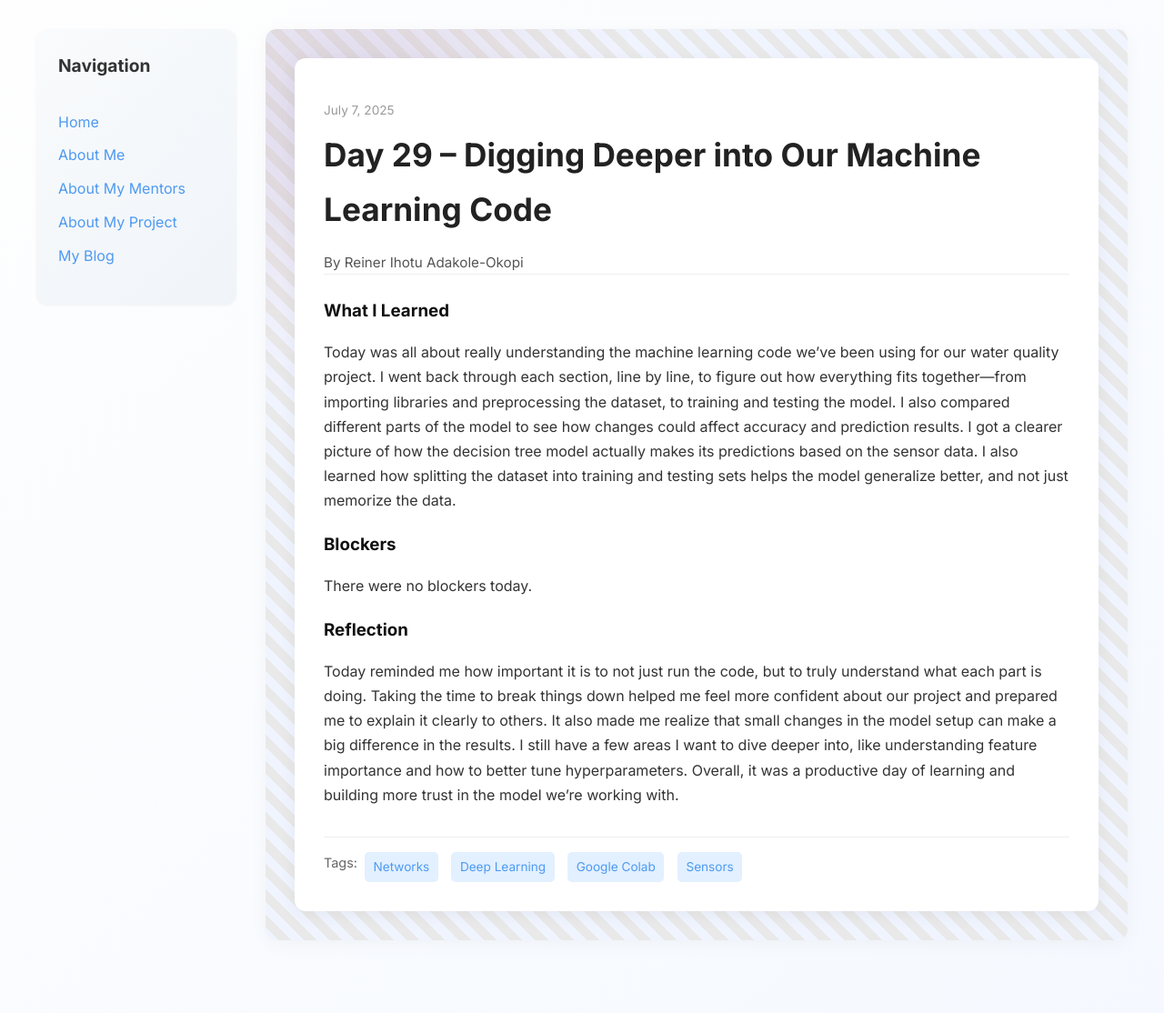
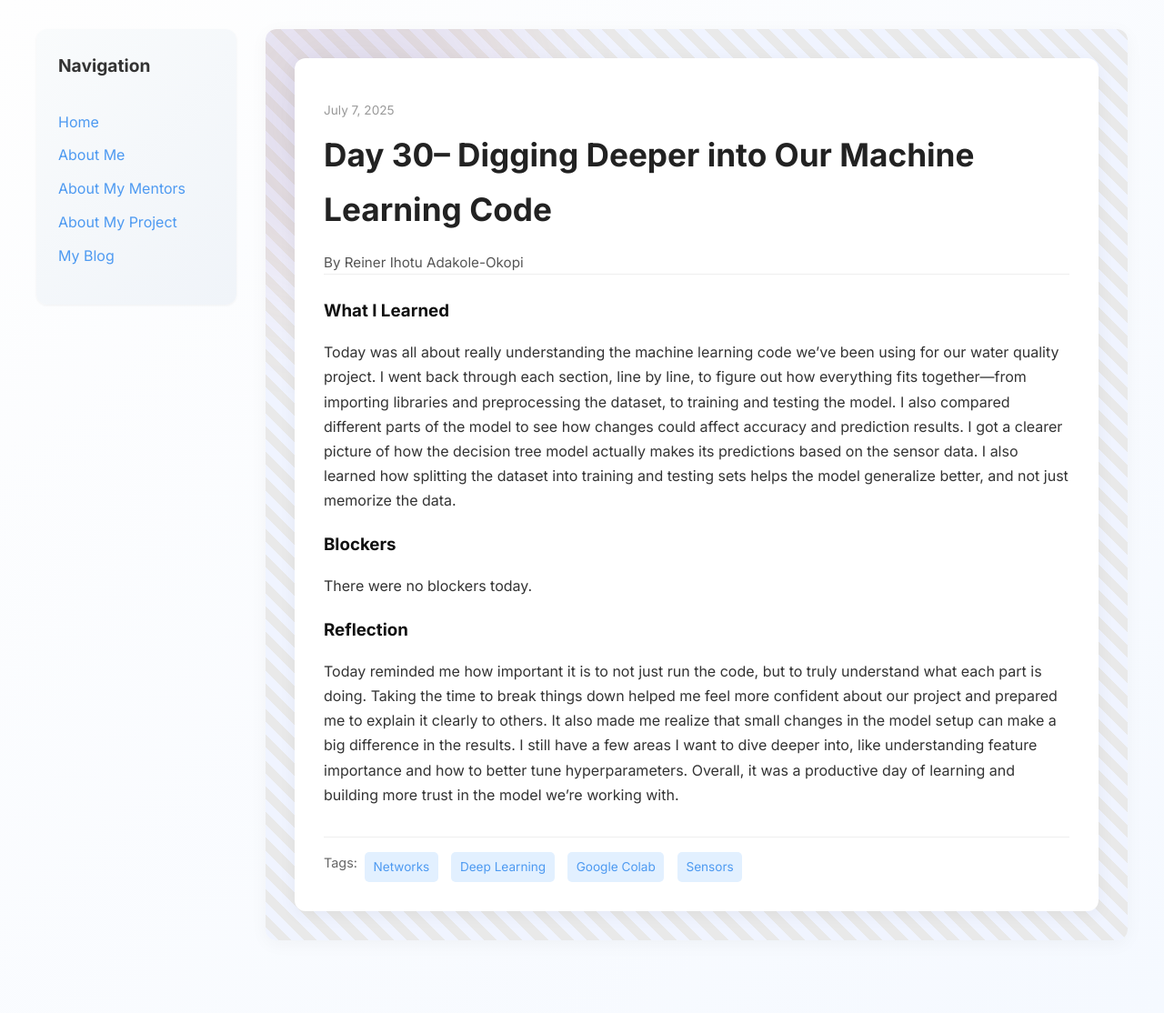
Before and after one commit to Reiner343/Reiner343.github.io, a Jekyll site: the page built from _posts/2025-07-07-day-29.md, in a window 1280 px wide. Shown: the whole page at 91% size. Built offline with Jekyll 4.4.1, drawn with Linux system fonts in a browser that asks for light colours.

Commit message:
Update 2025-07-07-day-29.md

```diff
--- a/_posts/2025-07-07-day-29.md
+++ b/_posts/2025-07-07-day-29.md
@@ -1,9 +1,9 @@
 ---
 layout: post
-title: "Day 29 – Digging Deeper into Our Machine Learning Code"
+title: "Day 30– Digging Deeper into Our Machine Learning Code"
 date: 2025-07-07
 author: Reiner Ihotu Adakole-Okopi
-permalink: /day29.html
+permalink: /day30.html
 tags: ["Networks", "Deep Learning", "Google Colab", "Sensors"]
 
 what_i_learned: |
```
